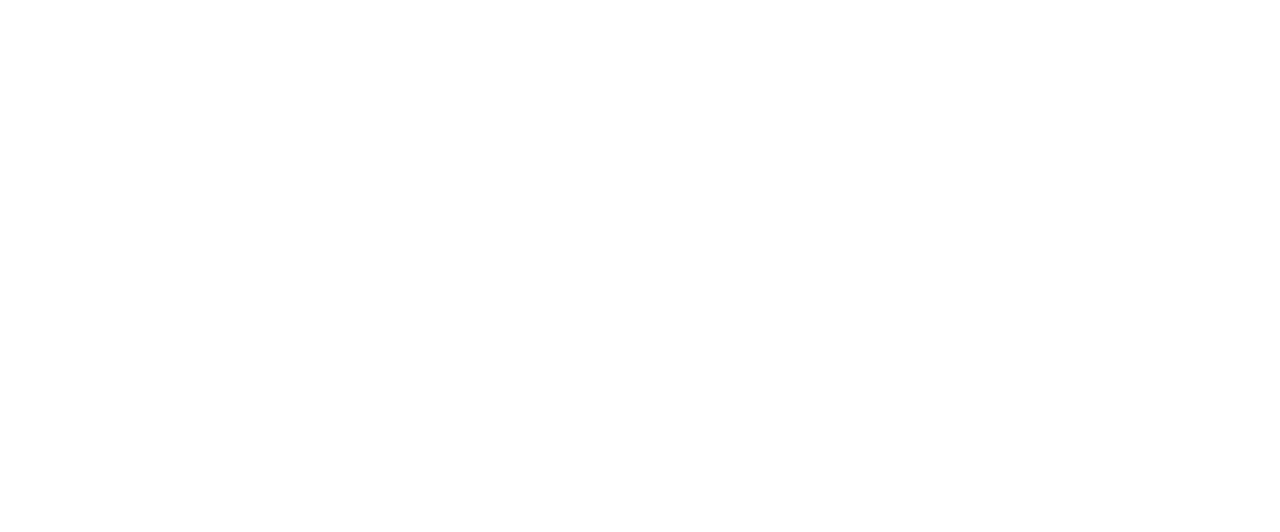
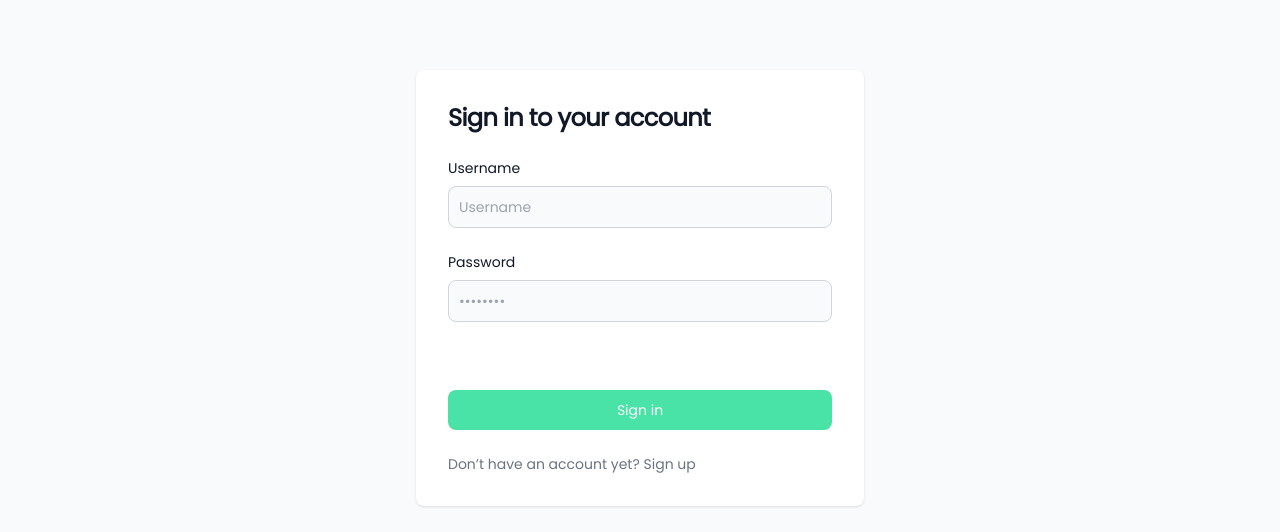
Before and after one commit to Roba-Geleta/frontend, a React (Vite) app: page /login in a window 1280 px wide. Before the commit this address had no page. Shown: the part 420-952 px from the top of the page. Before the commit the page ends 800 px from the top, so only its background shows below. Built offline with nearby package versions, Linux system fonts and the light colour scheme.

Commit message:
implement longin page and use Yup for validation

```diff
--- a/package.json
+++ b/package.json
@@ -10,6 +10,7 @@
     "preview": "vite preview"
   },
   "dependencies": {
+    "@hookform/resolvers": "^3.9.0",
     "@types/react-icons": "^3.0.0",
     "@types/react-router": "^5.1.20",
     "@types/react-router-dom": "^5.3.3",
@@ -17,12 +18,14 @@
     "dotenv": "^16.4.5",
     "react": "^18.3.1",
     "react-dom": "^18.3.1",
+    "react-hook-form": "^7.53.0",
     "react-icons": "^5.3.0",
     "react-router": "^6.26.2",
     "react-router-dom": "^6.26.2",
     "react-spinners": "^0.14.1",
     "react-toastify": "^10.0.5",
-    "uuid": "^10.0.0"
+    "uuid": "^10.0.0",
+    "yup": "^1.4.0"
   },
   "devDependencies": {
     "@eslint/js": "^9.9.0",
--- a/src/Context/userAuth.tsx
+++ b/src/Context/userAuth.tsx
@@ -76,7 +76,7 @@ export const UserProvider = ({ children }: Props) => {
           setUser(userObj);
           setToken(res?.data.token);
 
-          toast.success("User registered successfully");
+          toast.success("Login successful");
           navigate("/search");
         }
       })
--- /dev/null
+++ b/src/Pages/LoginPage/LoginPage.tsx
@@ -0,0 +1,116 @@
+import React from "react";
+import * as Yup from "yup";
+import { yupResolver } from "@hookform/resolvers/yup";
+import { useAuth } from "../../Context/userAuth";
+import { useForm } from "react-hook-form";
+
+type Props = {};
+
+type LoginFormsInputs = {
+  userName: string;
+  password: string;
+};
+
+const validation = Yup.object().shape({
+  userName: Yup.string().required("Username is required"),
+  password: Yup.string().required("Password is required"),
+});
+
+const LoginPage = (props: Props) => {
+  const { loginUser } = useAuth();
+  const {
+    register,
+    handleSubmit,
+    formState: { errors },
+  } = useForm<LoginFormsInputs>({
+    resolver: yupResolver(validation),
+  });
+
+  const handleLogin = (form: LoginFormsInputs) => {
+    loginUser(form.userName, form.password);
+  };
+
+  return (
+    <section className="bg-gray-50 dark:bg-gray-900">
+      <div className="flex flex-col items-center justify-center px-6 py-8 mx-auto md:h-screen lg:py-0">
+        <div className="w-full bg-white rounded-lg shadow dark:border md:mb-20 sm:max-w-md xl:p-0 dark:bg-gray-800 dark:border-gray-700">
+          <div className="p-6 space-y-4 md:space-y-6 sm:p-8">
+            <h1 className="text-xl font-bold leading-tight tracking-tight text-gray-900 md:text-2xl dark:text-white">
+              Sign in to your account
+            </h1>
+            <form
+              className="space-y-4 md:space-y-6"
+              onSubmit={handleSubmit(handleLogin)}
+            >
+              <div>
+                <label
+                  htmlFor="email"
+                  className="block mb-2 text-sm font-medium text-gray-900 dark:text-white"
+                >
+                  Username
+                </label>
+                <input
+                  type="text"
+                  id="username"
+                  className="bg-gray-50 border border-gray-300 text-gray-900 sm:text-sm rounded-lg focus:ring-primary-600 focus:border-primary-600 block w-full p-2.5 dark:bg-gray-700 dark:border-gray-600 dark:placeholder-gray-400 dark:text-white dark:focus:ring-blue-500 dark:focus:border-blue-500"
+                  placeholder="Username"
+                  {...register("userName")}
+                />
+                {errors.userName ? (
+                  <p className="text-white">{errors.userName.message}</p>
+                ) : (
+                  ""
+                )}
+              </div>
+              <div>
+                <label
+                  htmlFor="password"
+                  className="block mb-2 text-sm font-medium text-gray-900 dark:text-white"
+                >
+                  Password
+                </label>
+                <input
+                  type="password"
+                  id="password"
+                  placeholder="••••••••"
+                  className="bg-gray-50 border border-gray-300 text-gray-900 sm:text-sm rounded-lg focus:ring-primary-600 focus:border-primary-600 block w-full p-2.5 dark:bg-gray-700 dark:border-gray-600 dark:placeholder-gray-400 dark:text-white dark:focus:ring-blue-500 dark:focus:border-blue-500"
+                  {...register("password")}
+                />
+                {errors.password ? (
+                  <p className="text-white">{errors.password.message}</p>
+                ) : (
+                  ""
+                )}
+              </div>
+              <div className="flex items-center justify-between">
+                <a
+                  href="#"
+                  className="text-sm text-white font-medium text-primary-600 hover:underline dark:text-primary-500"
+                >
+                  Forgot password?
+                </a>
+              </div>
+              <button
+                type="submit"
+                className="w-full text-white bg-lightGreen hover:bg-primary-700 focus:ring-4 focus:outline-none focus:ring-primary-300 font-medium rounded-lg text-sm px-5 py-2.5 text-center dark:bg-primary-600 dark:hover:bg-primary-700 dark:focus:ring-primary-800"
+              >
+                Sign in
+              </button>
+              <p className="text-sm font-light text-gray-500 dark:text-gray-400">
+                Don’t have an account yet?{" "}
+                <a
+                  href="#"
+                  className="font-medium text-primary-600 hover:underline dark:text-primary-500"
+                >
+                  Sign up
+                </a>
+              </p>
+            </form>
+          </div>
+        </div>
+      </div>
+    </section>
+  );
+};
+
+export default LoginPage;
--- a/src/Routes/Routes.tsx
+++ b/src/Routes/Routes.tsx
@@ -8,6 +8,7 @@ import IncomeStatement from "../Components/IncomeStatement/IncomeStatement";
 import DesignGuide from "../Pages/DesignGuide/DesignGuide";
 import BalanceSheet from "../Components/BalanceSheet/BalanceSheet";
 import CashflowStatement from "../Components/CashflowStatement/CashflowStatement";
+import LoginPage from "../Pages/LoginPage/LoginPage";
 
 export const router = createBrowserRouter([
   {
@@ -15,6 +16,7 @@ export const router = createBrowserRouter([
     element: <App />,
     children: [
       { path: "", element: <HomePage /> },
+      { path: "login", element: <LoginPage /> },
       { path: "search", element: <SearchPage /> },
       { path: "design-guide", element: <DesignGuide /> },
       {
--- a/src/Services/AuthService.tsx
+++ b/src/Services/AuthService.tsx
@@ -2,7 +2,7 @@ import axios from "axios";
 import { handleError } from "../Helpers/ErrorHandler";
 import { UserProfileToken } from "../Models/User";
 
-const api = "http://localhost:5121/api";
+const api = "http://localhost:5121/api/";
 
 export const loginAPI = async (username: string, password: string) => {
   try {
```
Also changed, not shown: src/Pages/LoginPage/LoginPage.css (added), 1 other file (tests, documents, lock files or other folders).
